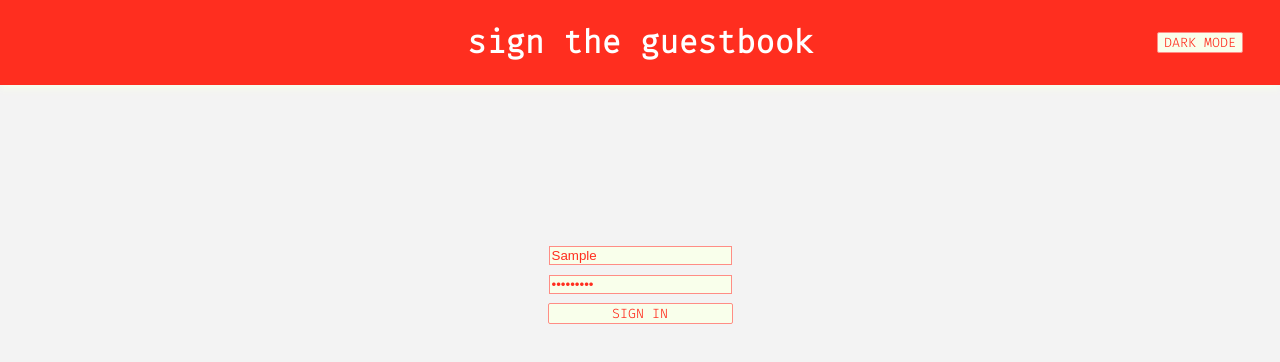
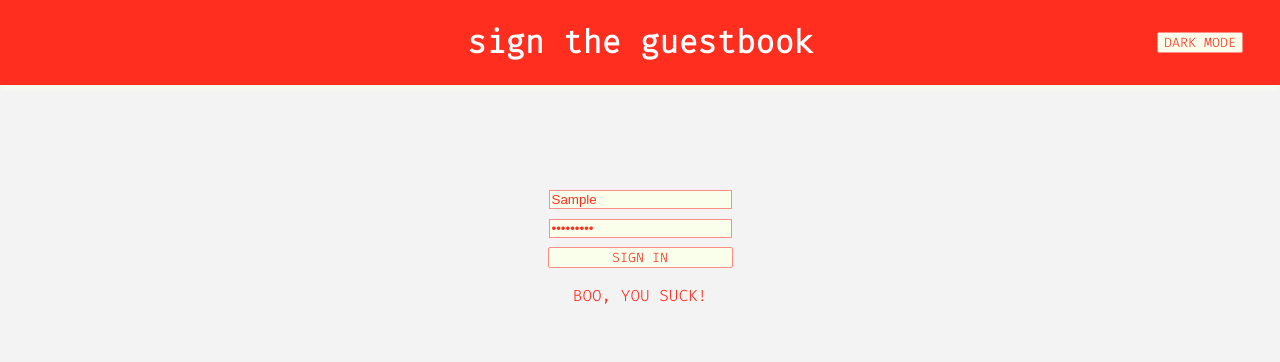
Before and after one commit to ian-ch-jsx/guestbook, a React (Create React App) app: page /auth in a window 1280 px wide. Both pictures are taken after typing "Sample", "Sample123" into the empty fields and a click on the button "SIGN IN". Shown: the top 362 px of the page. Built offline with nearby package versions, Linux system fonts and the light colour scheme.

Commit message:
adjusted pre-existing tests to pass

```diff
--- a/src/components/Guestbook/Guestbook.css
+++ b/src/components/Guestbook/Guestbook.css
@@ -1,11 +1,12 @@
 .form-container {
   display: flex;
+  flex-direction: column;
   justify-content: center;
   align-items: center;
-  height: 30vh;
+  margin-top: 100px;
 }
 
-.entry-form {
+.form-container form {
   display: flex;
   flex-direction: column;
   margin: auto;
--- a/src/components/Guestbook/Guestbook.jsx
+++ b/src/components/Guestbook/Guestbook.jsx
@@ -24,12 +24,13 @@ export default function Guestbook() {
 
   return (
     <div className="form-container" data-theme={theme}>
-      <form className="entry-form" onSubmit={handleSubmit}>
+      <form onSubmit={handleSubmit}>
         <span>
           <textarea
             className="entry-box"
             value={entry}
             placeholder="your message"
+            aria-label="message-textarea"
             onChange={(e) => setEntry(e.target.value)}
           />
         </span>
@@ -37,9 +38,8 @@ export default function Guestbook() {
           <button className="button" type="submit">
             sign
           </button>
-          {user && (
           <button
-              data-testid="logout-button"
+            aria-label="logout"
             type="button"
             onClick={() => {
               setUser('');
@@ -47,7 +47,6 @@ export default function Guestbook() {
           >
             Im not {user}!
           </button>
-          )}
         </span>
       </form>
     </div>
--- a/src/components/Header/Header.css
+++ b/src/components/Header/Header.css
@@ -1,7 +1,6 @@
-.header {
+header {
   display: flex;
   background-color: var(--color-4);
-  margin: auto;
   justify-content: space-between;
   align-items: center;
   padding: 0px 20px 0px 20px;
--- a/src/components/Header/Header.jsx
+++ b/src/components/Header/Header.jsx
@@ -9,10 +9,10 @@ export default function Header() {
 
   const welcome = user ? `Hi, ${user}!` : 'sign the guestbook';
   return (
-    <div className="header" data-theme={theme}>
+    <header data-theme={theme}>
       <span className="spaceholder"></span>
       <h1>{welcome}</h1>
       <ThemeControls />
-    </div>
+    </header>
   );
 }
--- a/src/components/ThemeControls/ThemeControls.jsx
+++ b/src/components/ThemeControls/ThemeControls.jsx
@@ -9,8 +9,8 @@ export default function ThemeControls() {
     setTheme(newTheme);
   };
   return (
-    <div className="theme-toggle" data-theme={theme}>
+    <span className="theme-toggle" data-theme={theme}>
       <button onClick={switchTheme}>{theme === 'light' ? 'Dark' : 'Light'} mode</button>
-    </div>
+    </span>
   );
 }
--- a/src/views/Auth/Auth.css
+++ b/src/views/Auth/Auth.css
@@ -2,10 +2,17 @@
   display: flex;
   justify-content: center;
   align-items: center;
-  height: 50vh;
+  margin-top: 100px;
 }
 
-.auth-form {
+.auth-container form {
   display: flex;
   flex-direction: column;
 }
+
+.auth-container h2 {
+  color: var(--color-6);
+  font-size: 1rem;
+  font-weight: 100;
+  text-transform: uppercase;
+}
--- a/src/views/Auth/Auth.jsx
+++ b/src/views/Auth/Auth.jsx
@@ -11,7 +11,7 @@ export default function Auth() {
   const { theme } = useTheme();
   const location = useLocation();
   const history = useHistory();
-  const error = 'invalid login credentials.';
+  const [error, setError] = useState('');
 
   const handleSubmit = (e) => {
     e.preventDefault();
@@ -22,16 +22,19 @@ export default function Auth() {
       setUser(name);
       const { from } = location.state || { from: { pathname: '/' } };
       history.replace(from.pathname);
+    } else {
+      setError('boo, you suck!');
     }
   };
 
   return (
     <div className="auth-container" data-theme={theme}>
-      <form className="auth-form">
+      <form>
         <input
           id="username"
           placeholder="name"
           type="text"
+          name="username"
           value={name}
           onChange={(e) => setName(e.target.value)}
         />
@@ -42,6 +45,7 @@ export default function Auth() {
           onChange={(e) => setPassword(e.target.value)}
         />
         <button onClick={handleSubmit}>Sign In</button>
+        {error && <h2>{error}</h2>}
       </form>
     </div>
   );
```
Also changed, not shown: 1 other file (tests, documents, lock files or other folders). Lines whose indentation alone changed are shown as unchanged.
